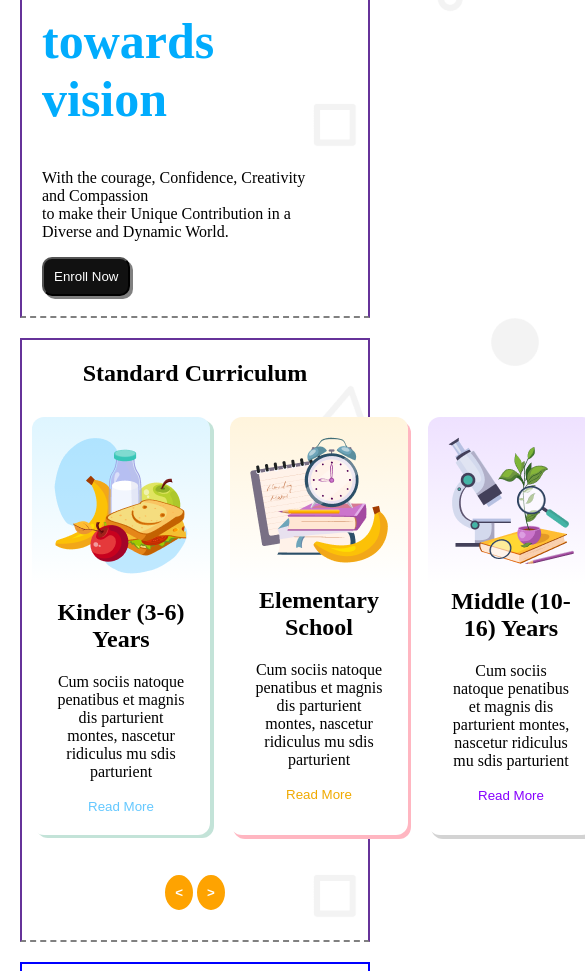
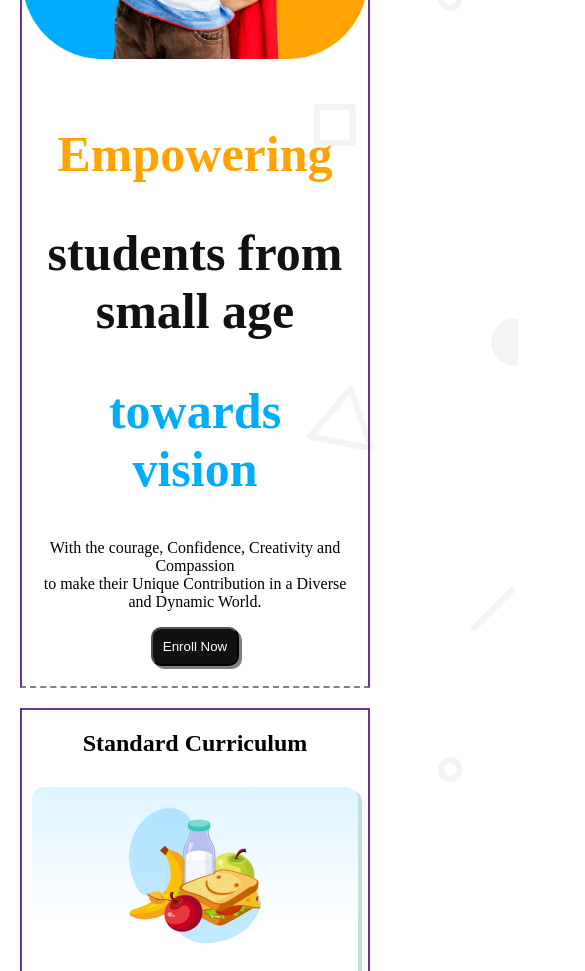
Before and after one commit to rafsan102/Assignment-two-pro, a plain HTML site: page index.html in a window 390 px wide. Shown: the part 453-1424 px from the top of the page, 585 px wide, since content can reach past the window. Drawn offline with Linux system fonts and the light colour scheme.

```diff
--- a/index.html
+++ b/index.html
@@ -90,6 +90,7 @@
     <!-- story part -->
 
     <section class="story-section">
+      <h1 class="head">Our Stories</h1>
       <div class="story">
         <div>
 
--- a/styles/style.css
+++ b/styles/style.css
@@ -72,6 +72,14 @@
   /* border: 2px solid tomato; */
   margin: 20px;
 }
+@media screen and (max-width: 576px) {
+  .container-hero {
+    flex-direction: column-reverse;
+  }
+  .boy-container {
+    text-align: center;
+  }
+}
 .container-hero img {
   width: 100%;
 }
@@ -84,6 +92,11 @@
 }
 .container-boss {
   display: flex;
+}
+@media screen and (max-width: 576px) {
+  .container-boss {
+    flex-direction: column;
+  }
 }
 .head {
   text-align: center;
@@ -236,7 +249,7 @@
   .store-story1 {
     display: none;
   }
-  .store-story2 {
+  /* .store-story2 {
     grid-template-columns: repeat(1, 1fr);
-  }
+  } */
 }
```
